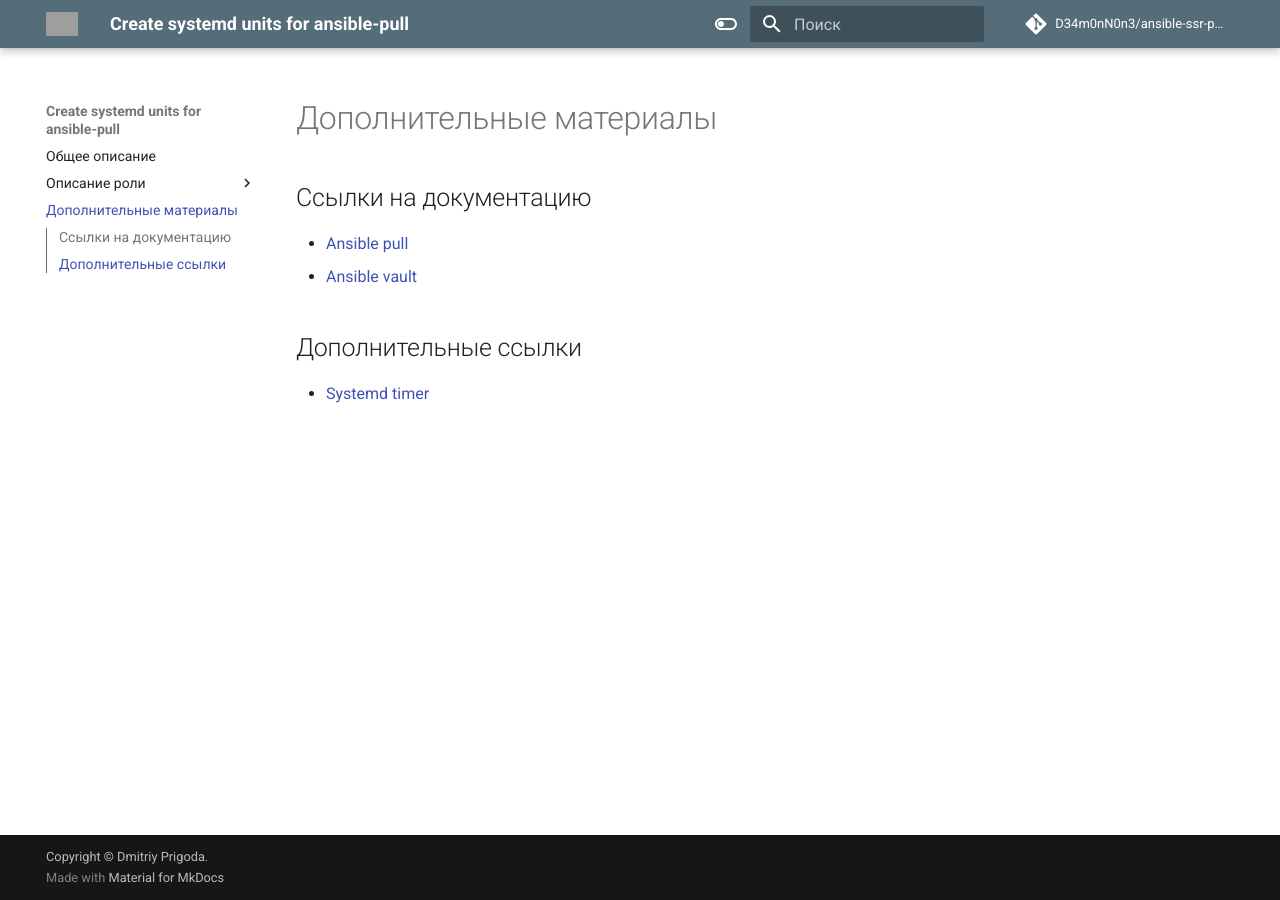
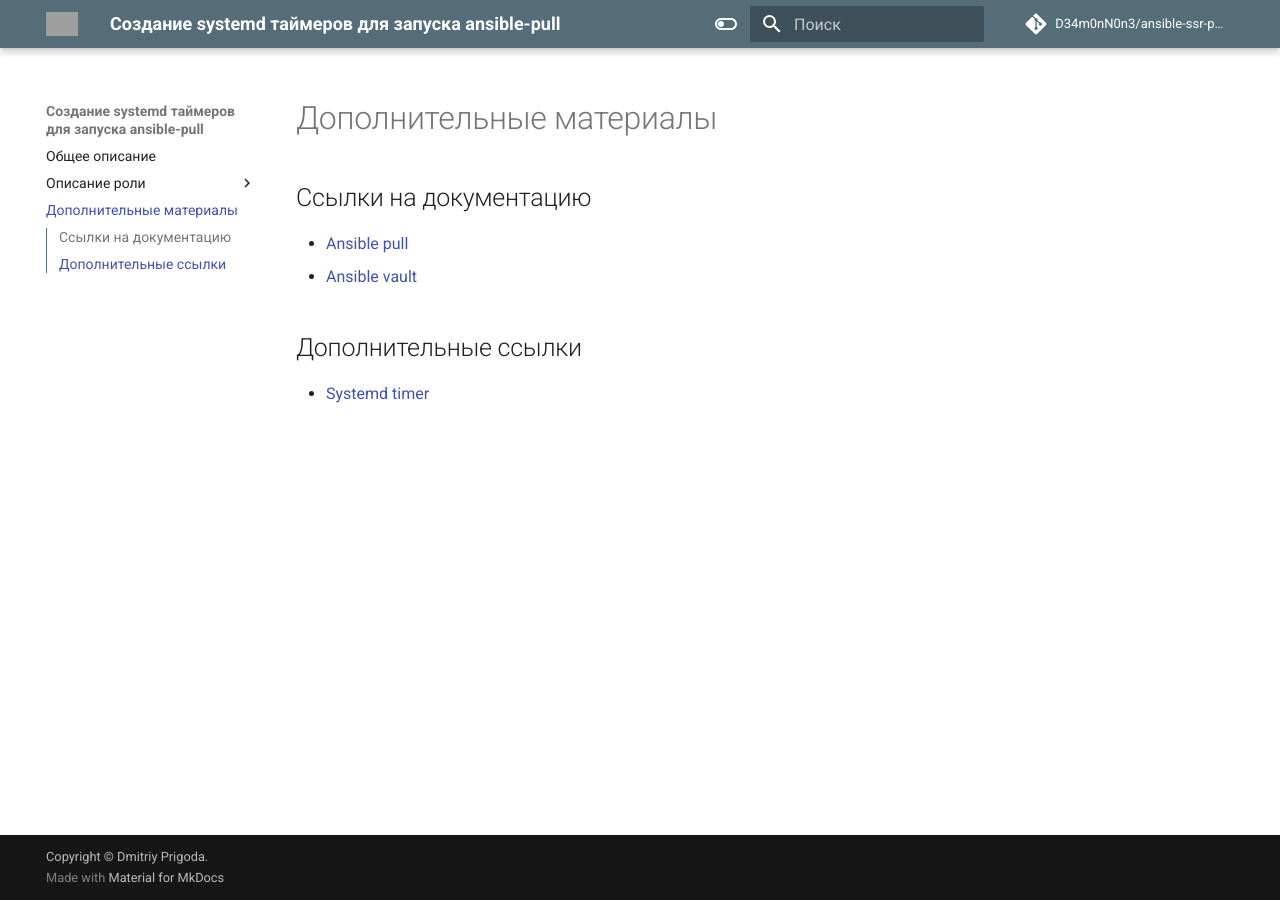
Before and after one commit to D34m0nN0n3/ansible-ssr-pull, an MkDocs documentation site: the page built from docs/seealso.md, in a window 1280 px wide. Built offline with MkDocs 1.6.1 and Material for MkDocs 9.7.7, drawn with Linux system fonts in a browser that asks for light colours; comment, search, counter and statistics services are not loaded; grey boxes are pictures that could not be loaded.

Commit message:
Update mkdocs.yml

```diff
--- a/mkdocs.yml
+++ b/mkdocs.yml
@@ -1,4 +1,4 @@
-site_name: "Create systemd units for ansible-pull"
+site_name: "Создание systemd таймеров для запуска ansible-pull"
 site_url: "https://D34m0nN0n3.github.io/ansible-ssr-pull/"
 site_author: "Dmitriy Prigoda"
 site_description: >-
```
